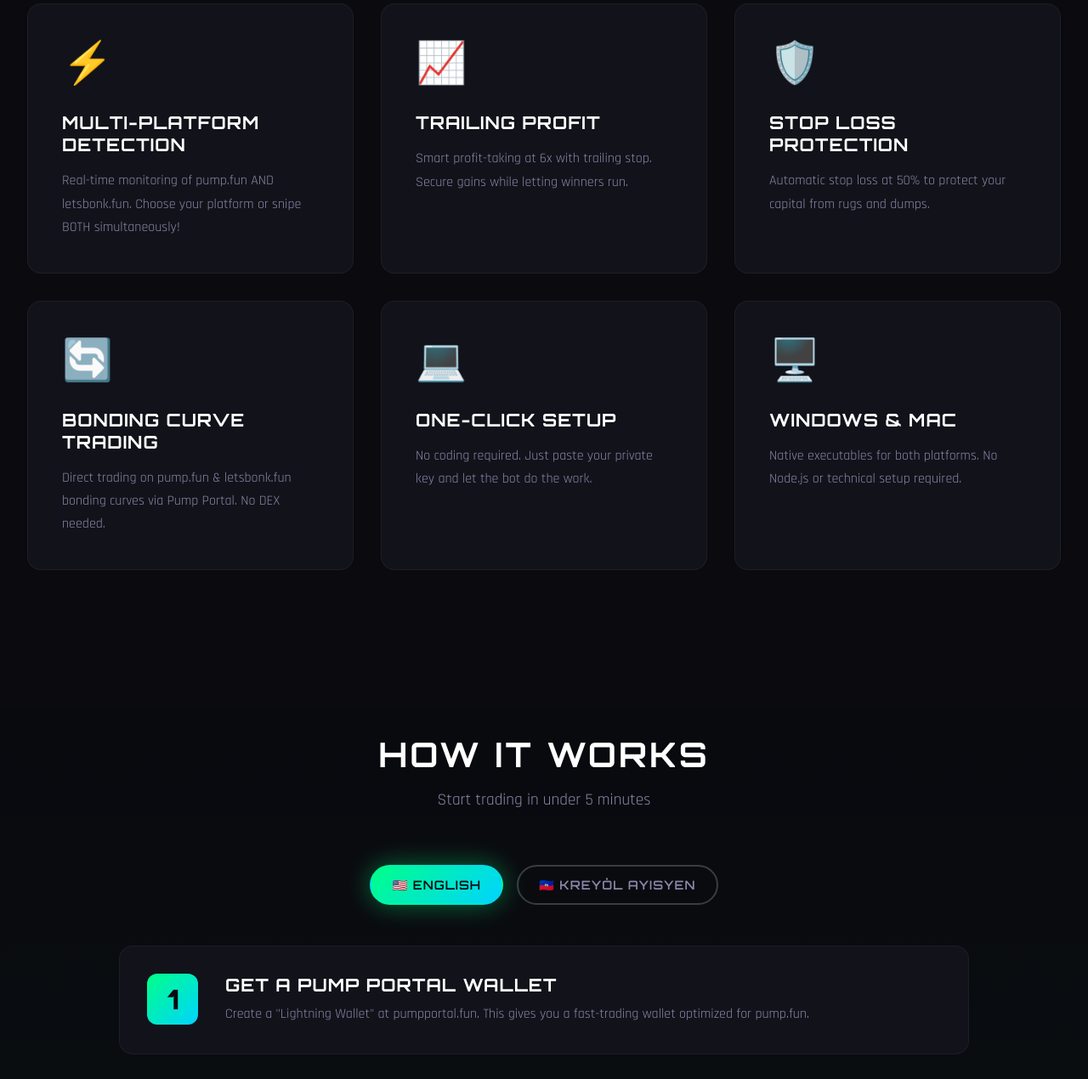
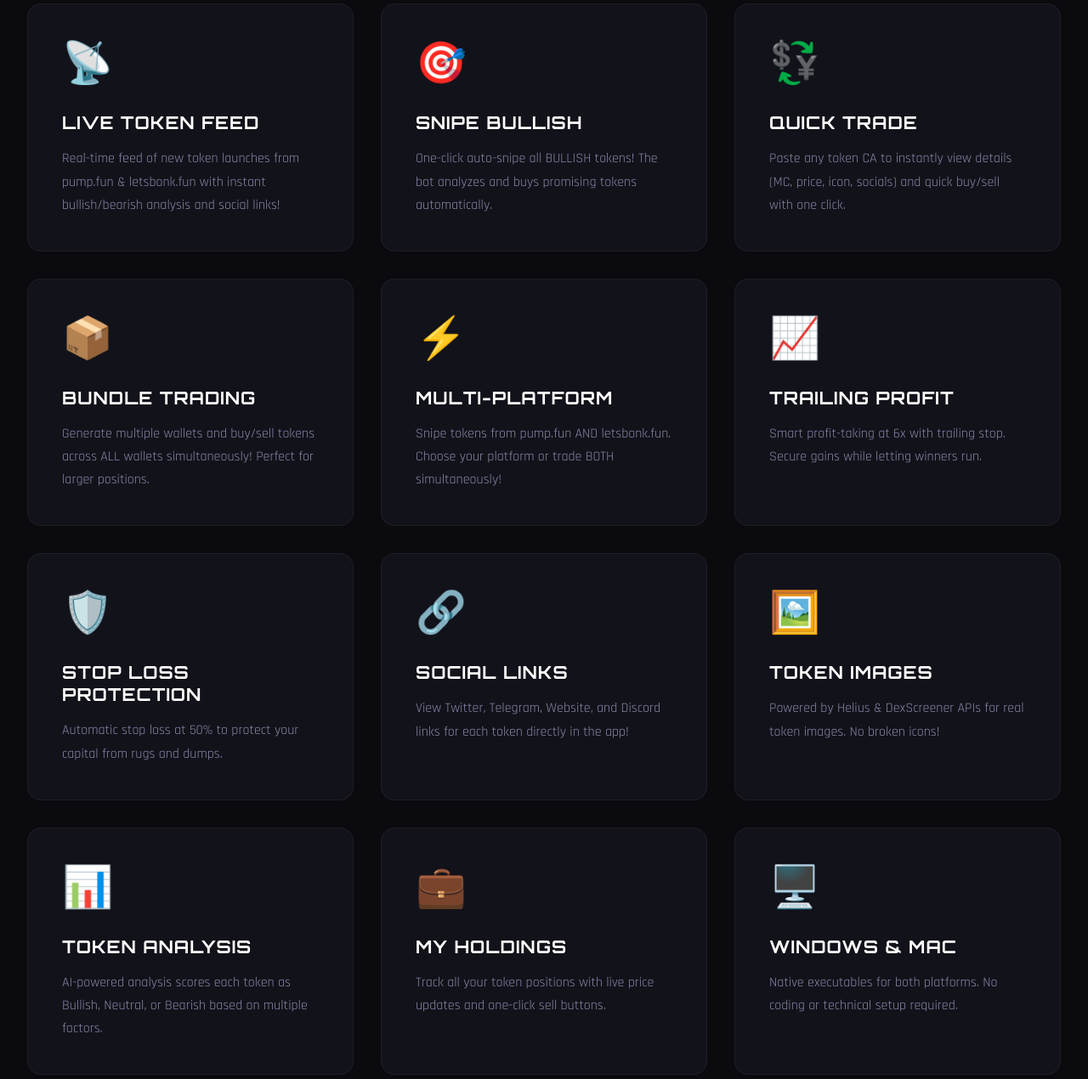
Before and after one commit to sonddy/zoot-sniper, a plain HTML site: page index.html in a window 1280 px wide. Shown: the part 1077-2347 px from the top of the page at 85% size. Drawn offline with Linux system fonts and the light colour scheme.

Commit message:
Update website with new features: Live Feed, Quick Trade, Bundle, Snipe Bullish

```diff
--- a/index.html
+++ b/index.html
@@ -4,10 +4,10 @@
     <meta charset="UTF-8">
     <meta name="viewport" content="width=device-width, initial-scale=1.0">
     <title>Zoot Auto Sniper Bot - Pump.fun & LetsBonk Trading Bot</title>
-    <meta name="description" content="The fastest Solana sniper bot for pump.fun and letsbonk.fun. Automatically detect new tokens and buy on the bonding curve before anyone else.">
+    <meta name="description" content="Ultimate Solana trading bot with Live Token Feed, Quick Trade, Bundle Trading, and Auto Snipe Bullish. Works with pump.fun & letsbonk.fun.">
     <meta name="keywords" content="pump.fun, letsbonk, solana, sniper bot, trading bot, memecoin, crypto, bonding curve">
     <meta property="og:title" content="Zoot Auto Sniper Bot - Multi-Platform Sniper">
-    <meta property="og:description" content="The fastest sniper bot for pump.fun & letsbonk.fun. Auto-buy on bonding curve.">
+    <meta property="og:description" content="Live Token Feed, Quick Trade, Bundle Trading, Snipe Bullish! The ultimate Solana trading bot for pump.fun & letsbonk.fun.">
     <meta property="og:type" content="website">
     <link rel="preconnect" href="https://fonts.googleapis.com">
     <link rel="preconnect" href="https://fonts.gstatic.com" crossorigin>
@@ -1500,7 +1500,7 @@
             Sniper Bot
         </h1>
         <p class="hero-subtitle">
-            The fastest sniper bot for pump.fun & letsbonk.fun. Automatically detect new tokens and buy on the bonding curve before anyone else.
+            The ultimate Solana trading bot! Live Token Feed, Quick Trade, Bundle Trading, Auto Snipe Bullish tokens. Works with pump.fun & letsbonk.fun.
         </p>
         <div class="hero-stats">
             <div class="stat">
@@ -1528,9 +1528,29 @@
 
         <div class="features-grid">
             <div class="feature-card">
+                <div class="feature-icon">📡</div>
+                <h3 class="feature-title">Live Token Feed</h3>
+                <p class="feature-desc">Real-time feed of new token launches from pump.fun & letsbonk.fun with instant bullish/bearish analysis and social links!</p>
+            </div>
+            <div class="feature-card">
+                <div class="feature-icon">🎯</div>
+                <h3 class="feature-title">Snipe Bullish</h3>
+                <p class="feature-desc">One-click auto-snipe all BULLISH tokens! The bot analyzes and buys promising tokens automatically.</p>
+            </div>
+            <div class="feature-card">
+                <div class="feature-icon">💱</div>
+                <h3 class="feature-title">Quick Trade</h3>
+                <p class="feature-desc">Paste any token CA to instantly view details (MC, price, icon, socials) and quick buy/sell with one click.</p>
+            </div>
+            <div class="feature-card">
+                <div class="feature-icon">📦</div>
+                <h3 class="feature-title">Bundle Trading</h3>
+                <p class="feature-desc">Generate multiple wallets and buy/sell tokens across ALL wallets simultaneously! Perfect for larger positions.</p>
+            </div>
+            <div class="feature-card">
                 <div class="feature-icon">⚡</div>
-                <h3 class="feature-title">Multi-Platform Detection</h3>
-                <p class="feature-desc">Real-time monitoring of pump.fun AND letsbonk.fun. Choose your platform or snipe BOTH simultaneously!</p>
+                <h3 class="feature-title">Multi-Platform</h3>
+                <p class="feature-desc">Snipe tokens from pump.fun AND letsbonk.fun. Choose your platform or trade BOTH simultaneously!</p>
             </div>
             <div class="feature-card">
                 <div class="feature-icon">📈</div>
@@ -1543,19 +1563,29 @@
                 <p class="feature-desc">Automatic stop loss at 50% to protect your capital from rugs and dumps.</p>
             </div>
             <div class="feature-card">
-                <div class="feature-icon">🔄</div>
-                <h3 class="feature-title">Bonding Curve Trading</h3>
-                <p class="feature-desc">Direct trading on pump.fun & letsbonk.fun bonding curves via Pump Portal. No DEX needed.</p>
+                <div class="feature-icon">🔗</div>
+                <h3 class="feature-title">Social Links</h3>
+                <p class="feature-desc">View Twitter, Telegram, Website, and Discord links for each token directly in the app!</p>
             </div>
             <div class="feature-card">
-                <div class="feature-icon">💻</div>
-                <h3 class="feature-title">One-Click Setup</h3>
-                <p class="feature-desc">No coding required. Just paste your private key and let the bot do the work.</p>
+                <div class="feature-icon">🖼️</div>
+                <h3 class="feature-title">Token Images</h3>
+                <p class="feature-desc">Powered by Helius & DexScreener APIs for real token images. No broken icons!</p>
+            </div>
+            <div class="feature-card">
+                <div class="feature-icon">📊</div>
+                <h3 class="feature-title">Token Analysis</h3>
+                <p class="feature-desc">AI-powered analysis scores each token as Bullish, Neutral, or Bearish based on multiple factors.</p>
+            </div>
+            <div class="feature-card">
+                <div class="feature-icon">💼</div>
+                <h3 class="feature-title">My Holdings</h3>
+                <p class="feature-desc">Track all your token positions with live price updates and one-click sell buttons.</p>
             </div>
             <div class="feature-card">
                 <div class="feature-icon">🖥️</div>
                 <h3 class="feature-title">Windows & Mac</h3>
-                <p class="feature-desc">Native executables for both platforms. No Node.js or technical setup required.</p>
+                <p class="feature-desc">Native executables for both platforms. No coding or technical setup required.</p>
             </div>
         </div>
     </section>
@@ -1669,10 +1699,10 @@
                 <div class="price-crypto">One-time payment</div>
                 <ul class="price-features">
                     <li>Full bot access for 30 days</li>
-                    <li>Windows & Mac support</li>
-                    <li>Auto buy on bonding curve</li>
-                    <li>Trailing profit strategy</li>
-                    <li>Stop loss protection</li>
+                    <li>Live Token Feed + Analysis</li>
+                    <li>Quick Trade by CA</li>
+                    <li>Snipe Bullish auto-trading</li>
+                    <li>Trailing profit + Stop loss</li>
                     <li>Email support</li>
                 </ul>
                 <button class="btn btn-secondary" onclick="openPayment('Standard', '0.53', '53', '0.53 SOL')">Get Standard</button>
@@ -1686,9 +1716,9 @@
                 <ul class="price-features">
                     <li>Everything in Standard</li>
                     <li>90 days access (save 33%)</li>
+                    <li>Bundle Trading (multi-wallet)</li>
+                    <li>Social links display</li>
                     <li>Priority support</li>
-                    <li>Early access to updates</li>
-                    <li>Custom profit targets</li>
                     <li>Telegram support group</li>
                 </ul>
                 <button class="btn btn-primary" onclick="openPayment('Pro', '1.25', '125', '1.25 SOL')">Get Pro</button>
@@ -1702,9 +1732,9 @@
                 <ul class="price-features">
                     <li>Everything in Pro</li>
                     <li>Full year of access</li>
-                    <li>All updates included</li>
+                    <li>All new features included</li>
                     <li>1-on-1 setup assistance</li>
-                    <li>Priority support</li>
+                    <li>VIP priority support</li>
                     <li>Feature request priority</li>
                 </ul>
                 <button class="btn btn-secondary" onclick="openPayment('Yearly', '5.3', '530', '5.3 SOL')">Get Yearly</button>
```
